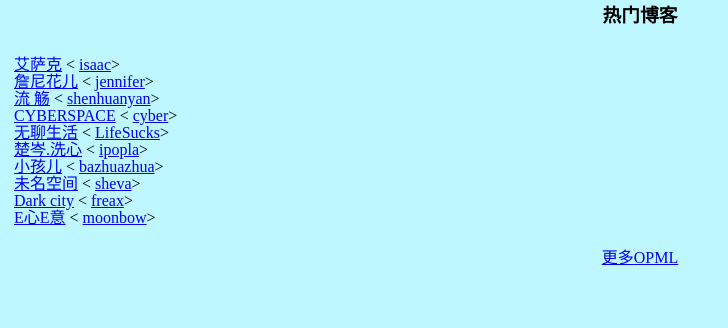
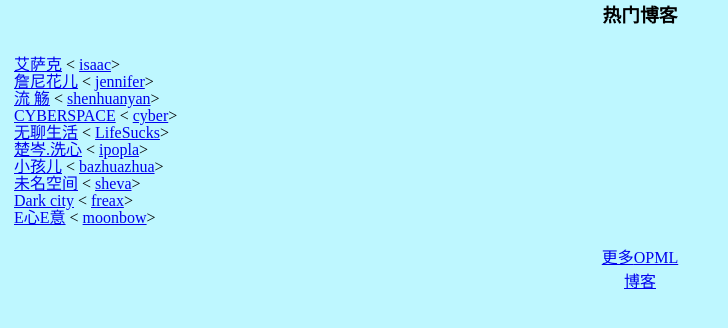
Before and after one commit to cherly1997/cherly1997.github.io, a plain HTML site: page xiangmu6.html in a window 1280 px wide. Shown: the whole page, without its empty margins (0-728 px from the left). Drawn offline with Linux system fonts and the light colour scheme.

Commit message:
Update xiangmu6.html

```diff
--- a/xiangmu6.html
+++ b/xiangmu6.html
@@ -156,6 +156,6 @@ Body {
      <br>
      <span><a href="#">更多</a><a href="#">OPML</a></span>
   </div>
-
+   <a href="abcdef">博客
 </body>
 </html>
```
